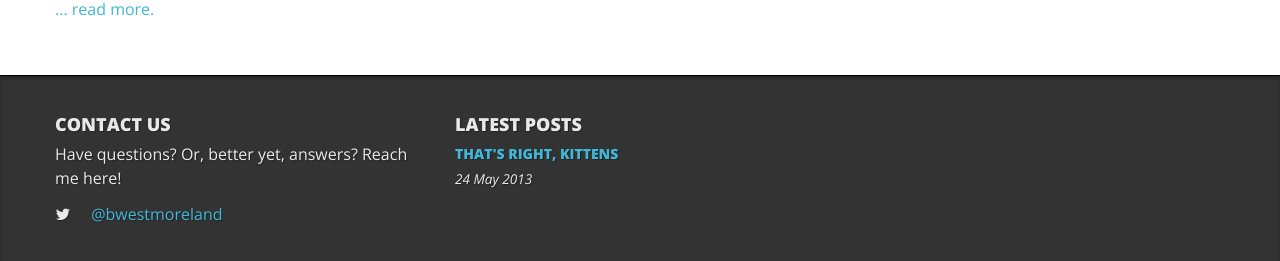
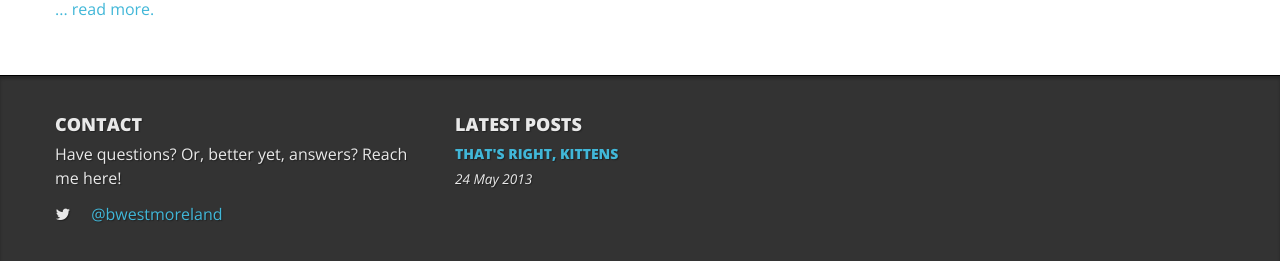
Before and after one commit to bwestmoreland/bwestmoreland.github.io, a Jekyll site: the page built from index.html, in a window 1280 px wide and 1117 px high. Shown: the part 849-1110 px from the top of the window. Built offline with Jekyll 4.4.1, drawn with Linux system fonts in a browser that asks for light colours; Markdown is read by kramdown in place of the engine named in the settings; the list of posts is cut into pages by our own code.

```diff
--- a/_layouts/default.html
+++ b/_layouts/default.html
@@ -66,7 +66,7 @@
       <div class="container">
         <div class="row-fluid">
           <div class="span4">
-            <h3>Contact us</h3>
+            <h3>Contact</h3>
             <p>
               Have questions?  Or, better yet, answers? Reach me here!
             </p>
```
